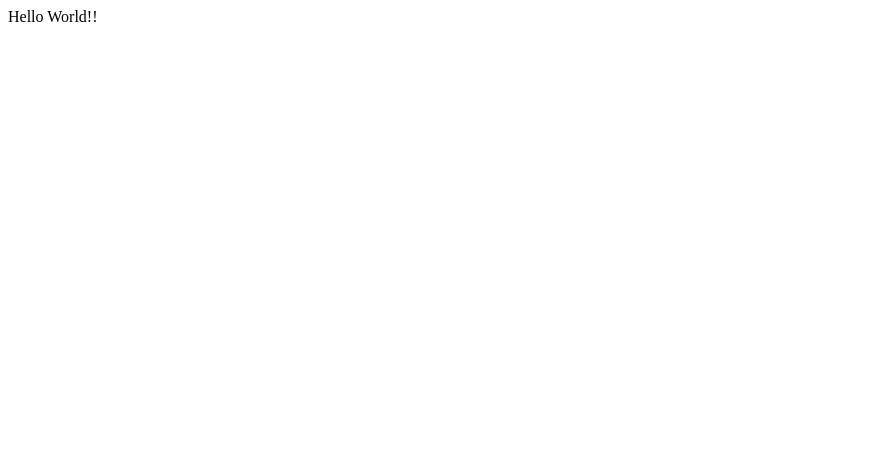
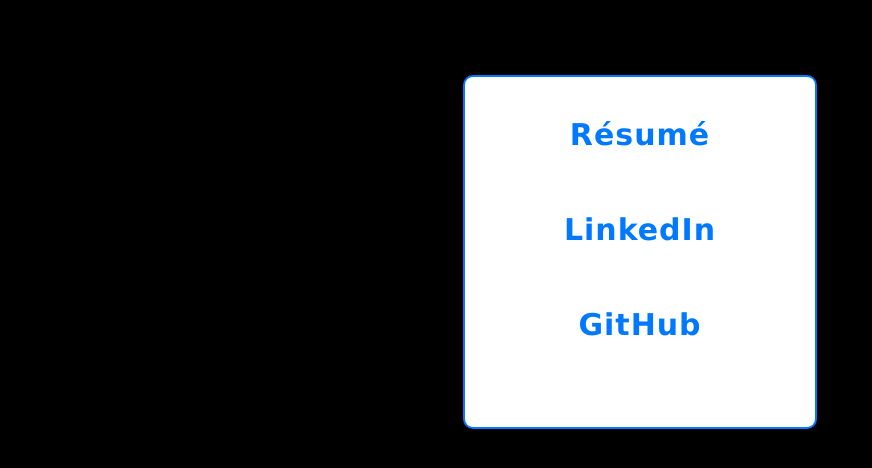
Before and after one commit to abhigya-ps/abhigya-ps.github.io, a plain HTML site: page index.html in a window 1280 px wide. Shown: the whole page, without its empty margins (0-872 px from the left). Drawn offline with Linux system fonts and the light colour scheme.

Commit message:
links added to home page

```diff
--- a/index.html
+++ b/index.html
@@ -1 +1,20 @@
-Hello World!!
+<!DOCTYPE html>
+<html lang="en">
+
+<head>
+    <meta charset="UTF-8">
+    <meta http-equiv="X-UA-Compatible" content="IE=edge">
+    <meta name="viewport" content="width=device-width, initial-scale=1.0">
+    <title>Portfolio - Abhigya</title>
+    <link href="style.css" rel="stylesheet" />
+</head>
+
+<body>
+    <div class="outer-frame">
+        <div class="links"> <a href="https://abhigya-ps.github.io/resume.pdf"> Résumé </a> </div>
+        <div class="links"> <a href="https://www.linkedin.com/in/abhigya-ps/"> LinkedIn </a> </div>
+        <div class="links"> <a href="https://github.com/abhigya-ps/"> GitHub </a> </div>
+    </div>
+</body>
+
+</html>
--- /dev/null
+++ b/style.css
@@ -0,0 +1,34 @@
+body {
+    background: black;
+}
+
+.outer-frame {
+    border: 2px solid #0078FF;
+    background: #ffffff;
+    height: 350px;
+    width: 350px;
+    margin: 0 auto;
+    margin-top: 75px;
+    border-radius: 10px;
+}
+
+.links {
+    /* border: 1px solid black; */
+    width: 60%;
+    margin: 0 auto;
+    padding-top: 40px;
+    padding-bottom: 20px;
+    text-align: center;
+    font-size: 30px;
+    font-weight: bold;
+    font-family: Verdana, Geneva, Tahoma, sans-serif;
+
+}
+
+a {
+    /* border: 1px solid yellow; */
+    color: #0078FF;
+    margin-top: 20px;
+    text-decoration: none;
+    letter-spacing: 1px;
+}
```
